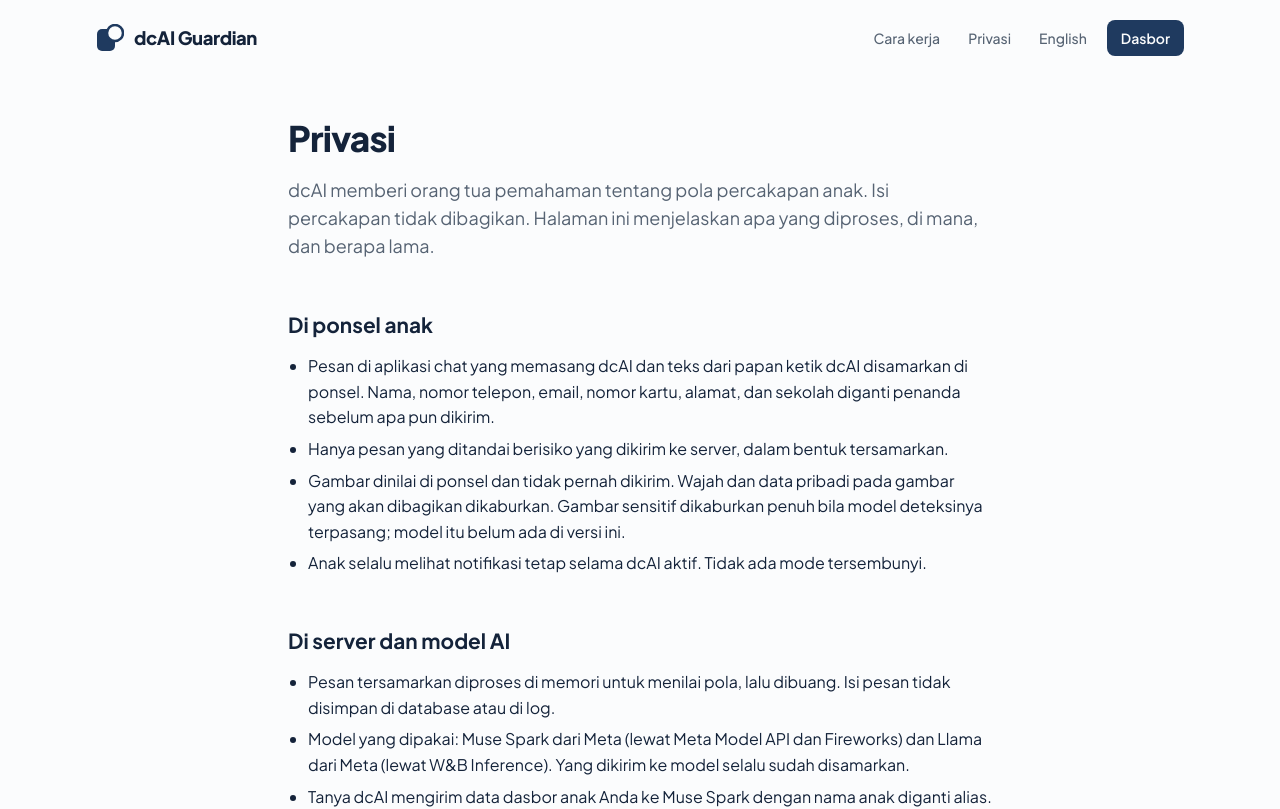
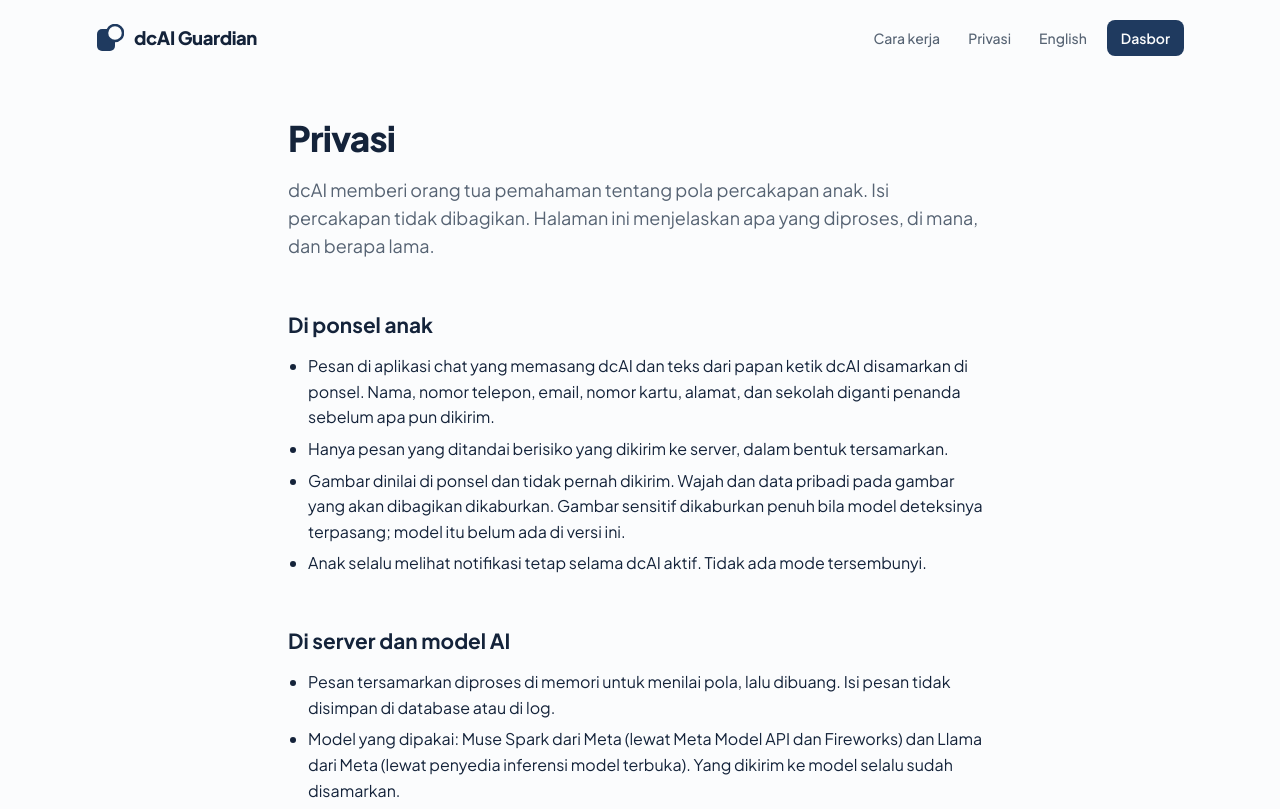
Before and after one commit to eziedutech/dcai, a Next.js app in the folder code/frontnext/: page /privasi in a window 1280 px wide. Shown: the top 809 px of the page. Built offline with nearby package versions, Linux system fonts and the light colour scheme.

Commit message:
Privacy page: name the Llama inference provider by role

```diff
--- a/code/frontnext/components/pages.tsx
+++ b/code/frontnext/components/pages.tsx
@@ -54,7 +54,7 @@ const PRIVACY: Record<"id" | "en", { title: string; lead: string; sections: Sect
         h: "Di server dan model AI",
         list: [
           "Pesan tersamarkan diproses di memori untuk menilai pola, lalu dibuang. Isi pesan tidak disimpan di database atau di log.",
-          "Model yang dipakai: Muse Spark dari Meta (lewat Meta Model API dan Fireworks) dan Llama dari Meta (lewat W&B Inference). Yang dikirim ke model selalu sudah disamarkan.",
+          "Model yang dipakai: Muse Spark dari Meta (lewat Meta Model API dan Fireworks) dan Llama dari Meta (lewat penyedia inferensi model terbuka). Yang dikirim ke model selalu sudah disamarkan.",
           "Tanya dcAI mengirim data dasbor anak Anda ke Muse Spark dengan nama anak diganti alias. Pertanyaan dan jawaban tidak disimpan.",
         ],
       },
@@ -102,7 +102,7 @@ const PRIVACY: Record<"id" | "en", { title: string; lead: string; sections: Sect
         h: "On the server and in AI models",
         list: [
           "Masked messages are processed in memory to assess patterns, then dropped. Message text is not stored in the database or in logs.",
-          "Models used: Muse Spark by Meta (through the Meta Model API and Fireworks) and Llama by Meta (through W&B Inference). What reaches a model is always masked first.",
+          "Models used: Muse Spark by Meta (through the Meta Model API and Fireworks) and Llama by Meta (through an open-weights inference provider). What reaches a model is always masked first.",
           "Ask dcAI sends your child's dashboard data to Muse Spark with the child's name replaced by an alias. Questions and answers are not stored.",
         ],
       },
```
